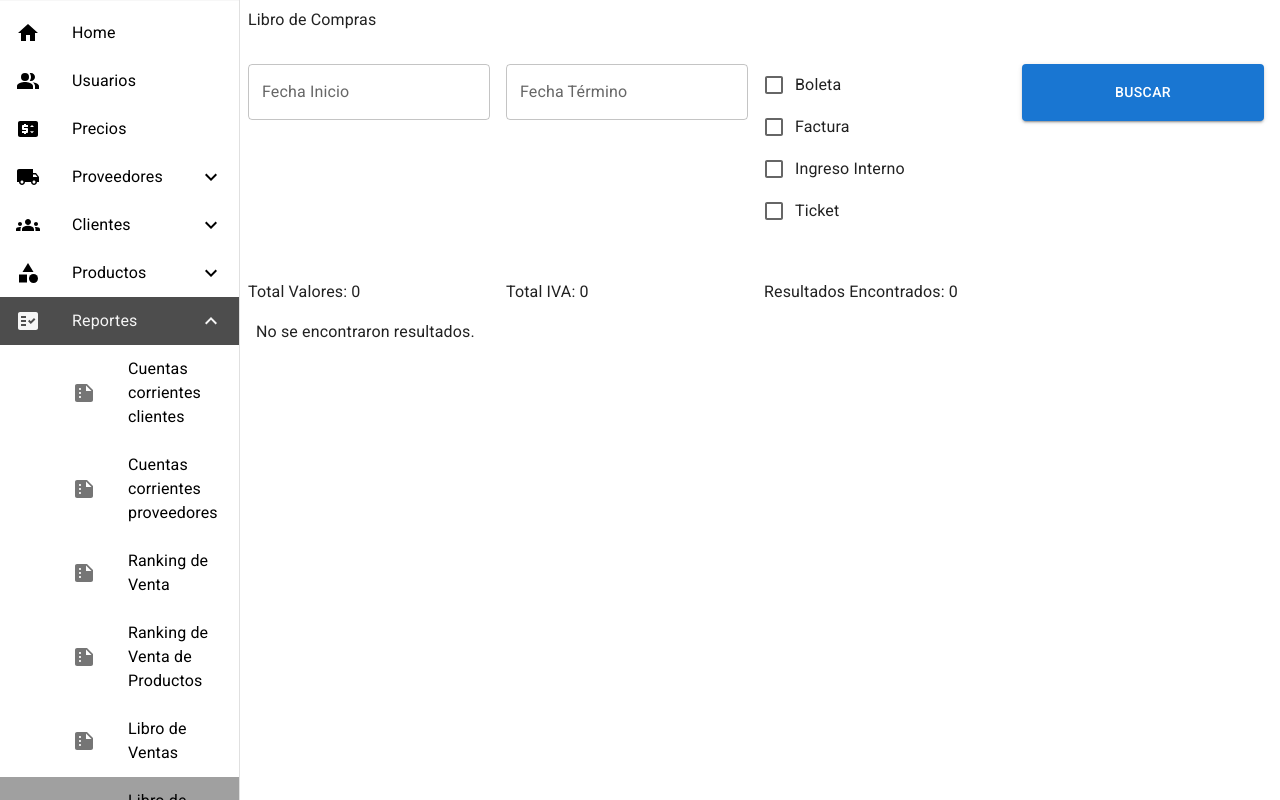
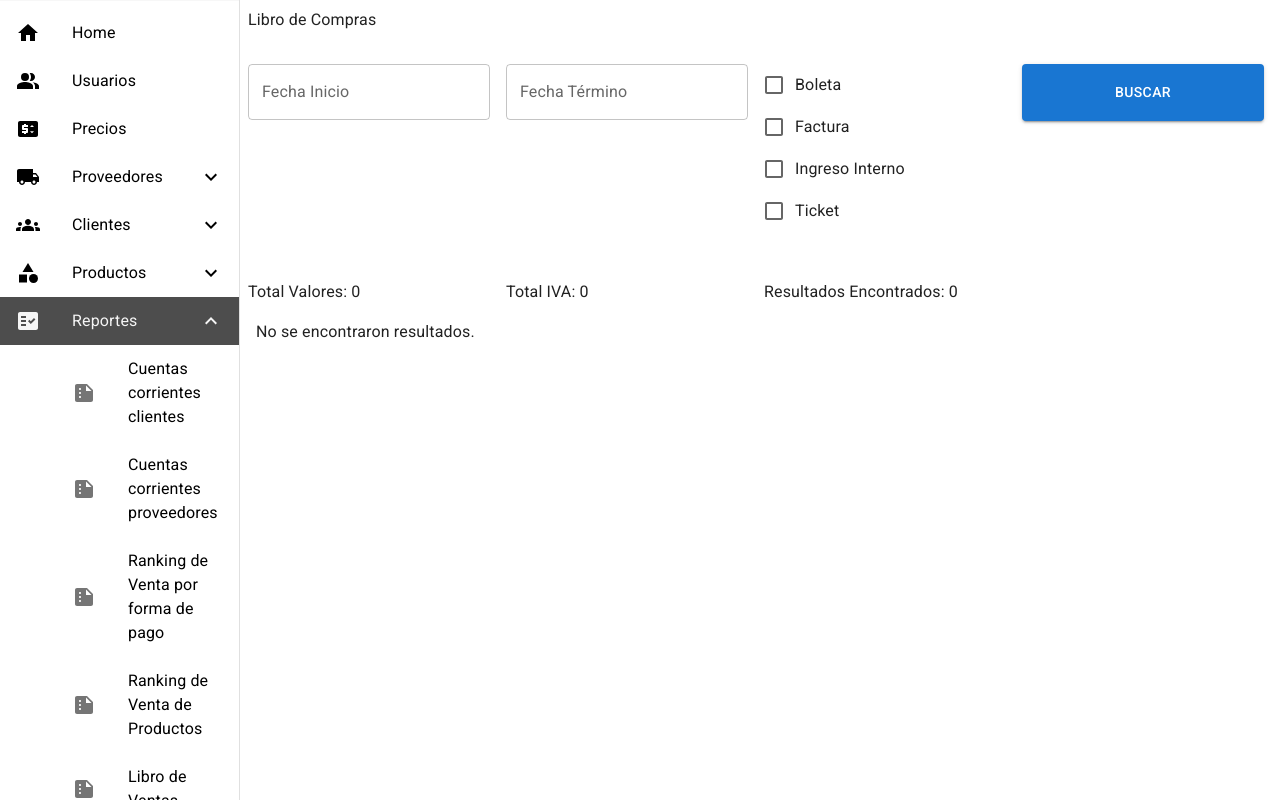
Before and after one commit to Miltoco21/BACKOFFICEQAS, a React (Vite) app: page /reportes/rankinglibrocompras in a window 1280 px wide. Built offline with nearby package versions, Linux system fonts and the light colour scheme; sample sign-in values are in the browser's storage.

Commit message:
cambio texto menu ranking de venta por forma de pago

```diff
--- a/src/Componentes/NavBar/SideBar.jsx
+++ b/src/Componentes/NavBar/SideBar.jsx
@@ -105,7 +105,7 @@ export default function PermanentDrawerLeft() {
           subMenuItems: [
             { text: "Cuentas corrientes clientes", link: "/reportes/cuentacorrienteclientes",icon: <SummarizeIcon />},
             { text: "Cuentas corrientes proveedores", link: "/reportes/cuentacorrienteproveedores",icon: <SummarizeIcon />},
-            { text: "Ranking de Venta", link: "/reportes/rankingventas",icon: <SummarizeIcon />},
+            { text: "Ranking de Venta por forma de pago", link: "/reportes/rankingventas",icon: <SummarizeIcon />},
             { text: "Ranking de Venta de Productos", link: "/reportes/rankingproductos",icon: <SummarizeIcon />},
             { text: "Libro de Ventas", link: "/reportes/rankinglibroventas",icon: <SummarizeIcon />},
             { text: "Libro de Compras", link: "/reportes/rankinglibrocompras",icon: <SummarizeIcon />},
--- a/src/definitions/Constants.ts
+++ b/src/definitions/Constants.ts
@@ -2,7 +2,7 @@ import dayjs from "dayjs";
 
 const CONSTANTS =  {
     appName: "EasyPOSLite",
-    appVersion: "1.0.20",
+    appVersion: "1.0.21",
 };
 
 export default CONSTANTS;
```
